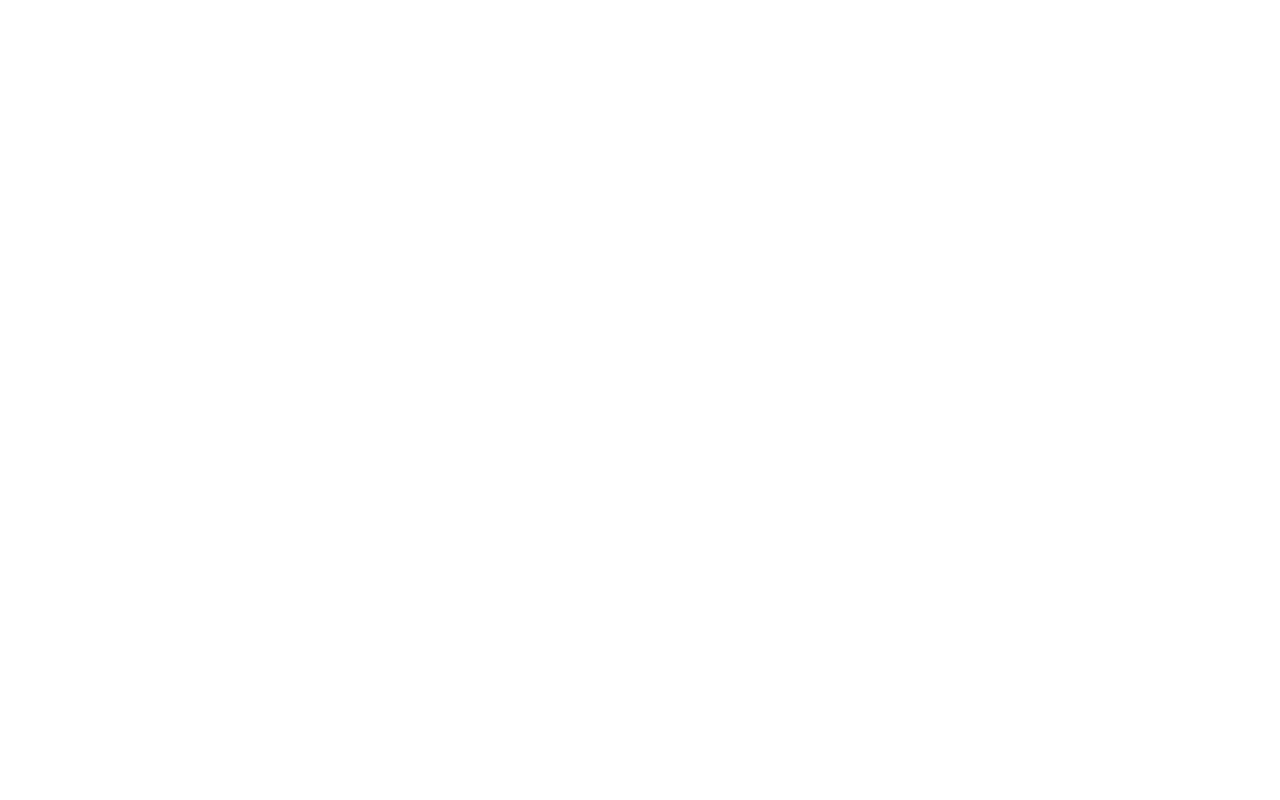
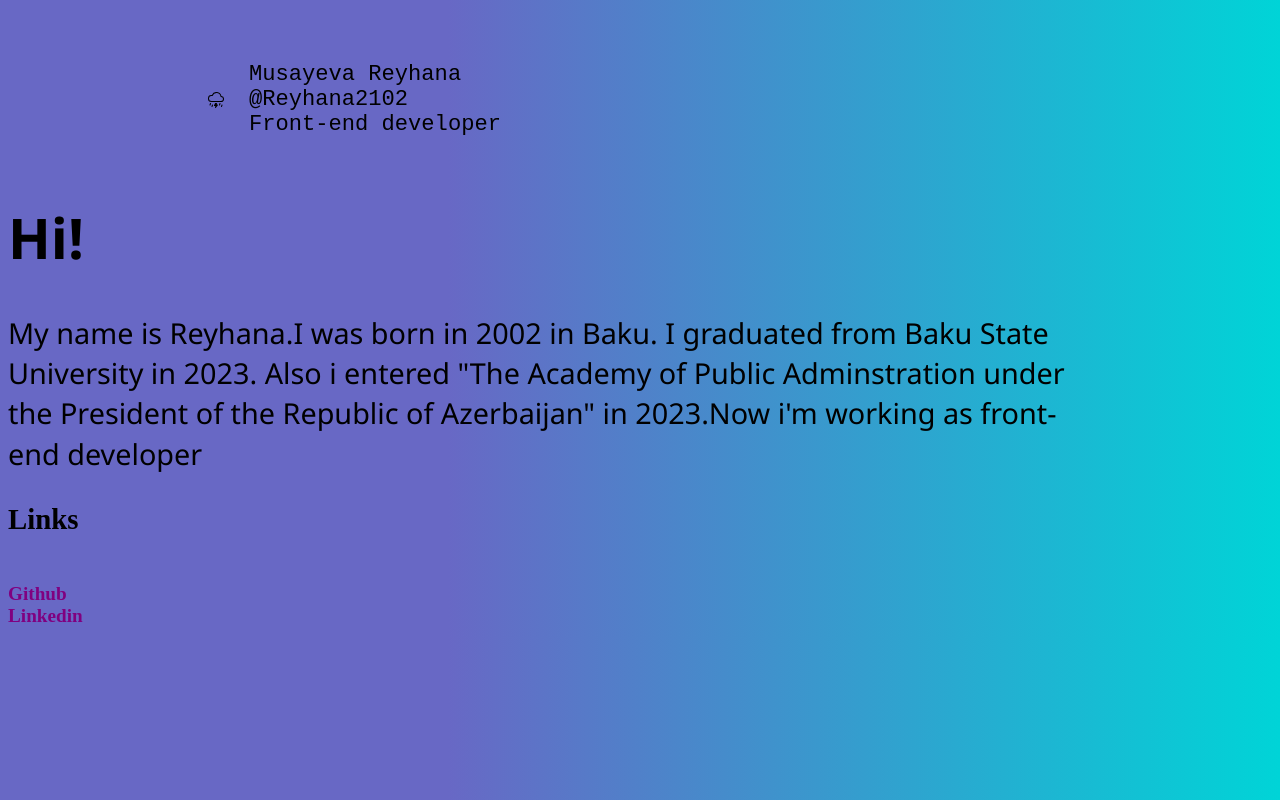
Before and after one commit to Reyhana2102/portfolio, a plain HTML site: page index.html in a window 1280 px wide. Drawn offline with Linux system fonts and the light colour scheme.

Commit message:
first commit

```diff
--- a/index.html
+++ b/index.html
@@ -0,0 +1,30 @@
+<!DOCTYPE html>
+<html lang="en">
+<head>
+    <meta charset="UTF-8">
+    <meta name="viewport" content="width=device-width, initial-scale=1.0">
+    <title>Portfolio</title>
+    <link rel="stylesheet" href="style.css">
+</head>
+<body>
+    <div class="div1">
+        <div class="sec" style="display: flex; align-items: center;">
+           <svg xmlns="http://www.w3.org/2000/svg" width="16" height="16" fill="currentColor" class="bi bi-cloud-lightning-rain" viewBox="0 0 16 16">
+                <path d="M2.658 11.026a.5.5 0 0 1 .316.632l-.5 1.5a.5.5 0 1 1-.948-.316l.5-1.5a.5.5 0 0 1 .632-.316m9.5 0a.5.5 0 0 1 .316.632l-.5 1.5a.5.5 0 1 1-.948-.316l.5-1.5a.5.5 0 0 1 .632-.316m-7.5 1.5a.5.5 0 0 1 .316.632l-.5 1.5a.5.5 0 1 1-.948-.316l.5-1.5a.5.5 0 0 1 .632-.316m9.5 0a.5.5 0 0 1 .316.632l-.5 1.5a.5.5 0 1 1-.948-.316l.5-1.5a.5.5 0 0 1 .632-.316m-.753-8.499a5.001 5.001 0 0 0-9.499-1.004A3.5 3.5 0 1 0 3.5 10H13a3 3 0 0 0 .405-5.973M8.5 1a4 4 0 0 1 3.976 3.555.5.5 0 0 0 .5.445H13a2 2 0 0 1 0 4H3.5a2.5 2.5 0 1 1 .605-4.926.5.5 0 0 0 .596-.329A4 4 0 0 1 8.5 1M7.053 11.276A.5.5 0 0 1 7.5 11h1a.5.5 0 0 1 .474.658l-.28.842H9.5a.5.5 0 0 1 .39.812l-2 2.5a.5.5 0 0 1-.875-.433L7.36 14H6.5a.5.5 0 0 1-.447-.724z"/>
+            </svg> <div><pre>Musayeva Reyhana
+@Reyhana2102
+Front-end developer</pre></div>
+
+
+        </div>
+    </div>
+  <h1>Hi!</h1>
+  <div class="p">My name is Reyhana.I was born in 2002 in Baku. I graduated from Baku State University in 2023.
+    Also i entered "The Academy of Public Adminstration under the President of the Republic of
+    Azerbaijan" in 2023.Now i'm working as front-end developer</div>
+    <p class="link"><b>Links</b></p> <br>
+    <a href="https://github.com/Reyhana2102"><b>Github</b></a> <br>
+    <a href="https://www.linkedin.com/in/reyhana-musayeva-b403732a0/"><b>Linkedin</b></a>
+
+</body>
+</html>
--- a/style.css
+++ b/style.css
@@ -24,17 +24,13 @@ h1{
     margin-bottom: 2.5rem;
     margin-top: 2.5rem;
 }
-.div2{
-    flex-direction: row;
-    align-items: center;
-    display: flex;
-    flex-direction: column;
-    margin-bottom: 2.5rem;
-    margin-top: 2.5rem;
-    align-items: center;
-    font-weight: 100px ;
-    unicode-bidi: isolate;
-    font-family: 'Segoe UI', Tahoma, Geneva, Verdana, sans-serif;
+.sec{
+font-size: 1.7em;
+gap: 25px;
+margin-left: 200px;
+}
+svg{
+    font-size: 2.2em;
 }
 .p{
     font-weight: 500;
```
